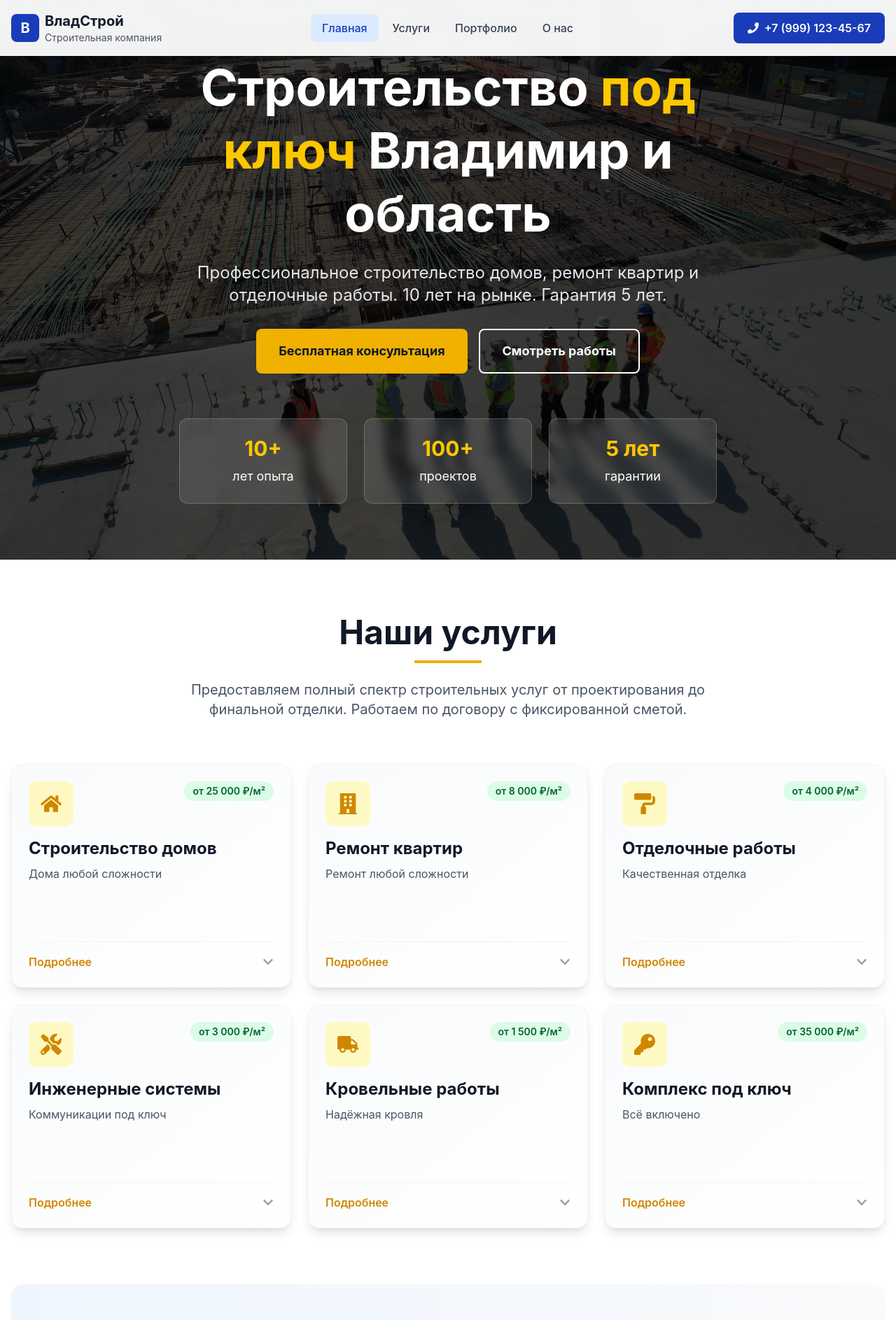
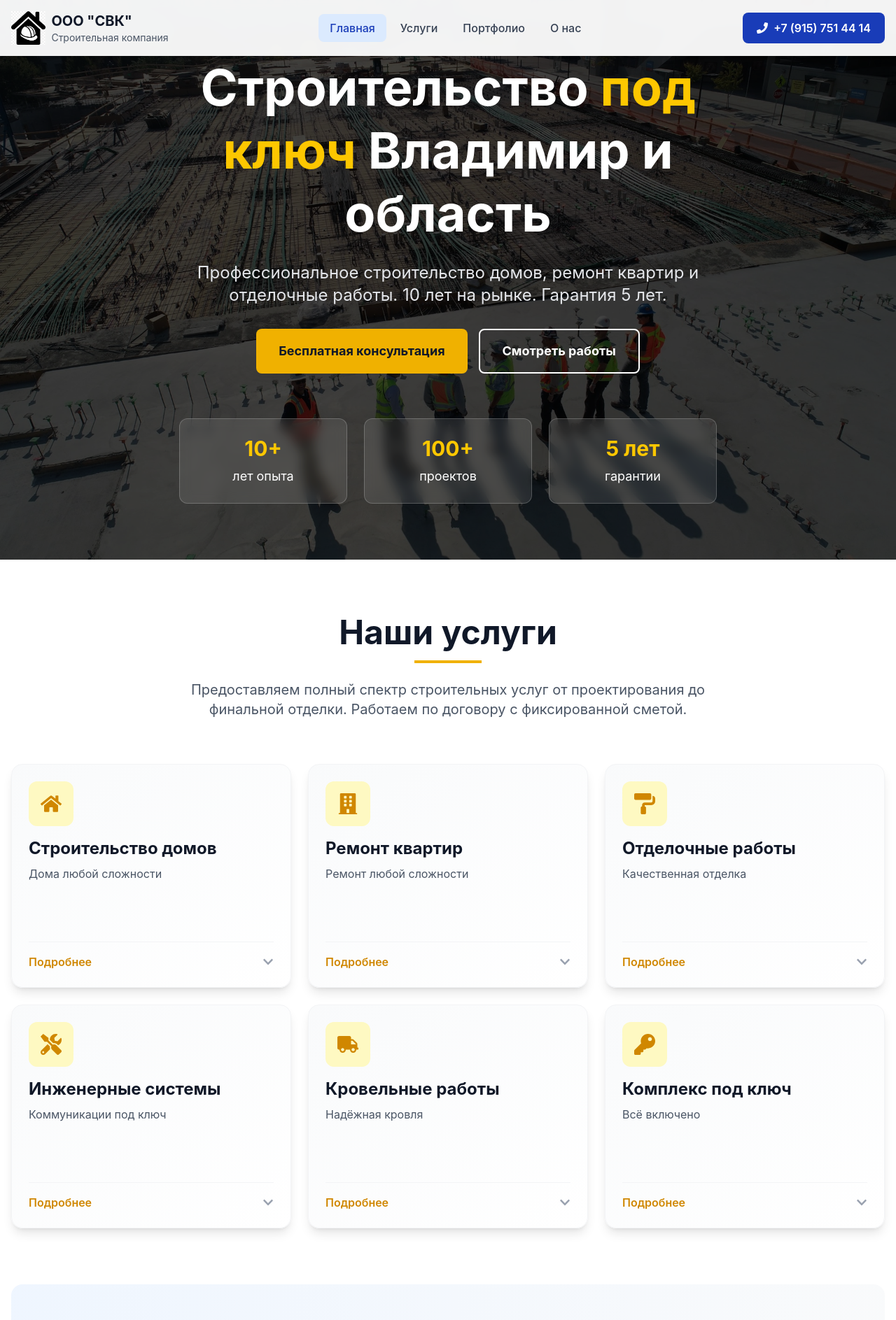
Before and after one commit to BogCsharp/stroy-partfolio, a React (Vite) app: page / in a window 1280 px wide. Shown: the top 1887 px of the page at 70% size. Built offline with nearby package versions, Linux system fonts and the light colour scheme.

Commit message:
Delete prices from Services,new number

```diff
--- a/index.html
+++ b/index.html
@@ -3,7 +3,7 @@
   <head>
     <meta charset="UTF-8" />
 <link rel="icon" type="image/png" href="/favicon.png" />    <meta name="viewport" content="width=device-width, initial-scale=1.0" />
-    <title>ВладСтрой</title>
+    <title>ООО "СВК"</title>
   </head>
   <body>
     <div id="root"></div>
--- a/src/components/Header.jsx
+++ b/src/components/Header.jsx
@@ -73,11 +73,13 @@ const Header = () => {
             className="flex items-center space-x-2 cursor-pointer group"
             onClick={() => scrollTo('home')}
           >
-            <div className="w-10 h-10 bg-blue-800 rounded-lg flex items-center justify-center group-hover:bg-blue-900 transition-colors duration-200">
-              <span className="text-white font-bold text-xl">В</span>
-            </div>
+            <img
+    src="/public/favicon.webp"
+    alt="СВК Строительная компания"
+    className="h-12 w-auto"
+  />
             <div>
-              <h1 className="text-xl font-bold text-gray-900">ВладСтрой</h1>
+              <h1 className="text-xl font-bold text-gray-900">ООО "СВК"</h1>
               <p className="text-sm text-gray-600">Строительная компания</p>
             </div>
           </div>
@@ -106,7 +108,7 @@ const Header = () => {
               className="flex items-center space-x-2 bg-blue-800 text-white px-5 py-2.5 rounded-lg hover:bg-blue-900 transition-all duration-200 hover:scale-105 active:scale-95"
             >
               <FaPhone />
-              <span className="font-semibold">+7 (999) 123-45-67</span>
+              <span className="font-semibold">+7 (915) 751 44 14</span>
             </a>
           </div>
 
--- a/src/components/Services.jsx
+++ b/src/components/Services.jsx
@@ -26,8 +26,8 @@ const Services = () => {
         'Газобетонные дома',
         'Деревянные срубы',
         'Монолитные конструкции'
-      ],
-      price: 'от 25 000 ₽/м²'
+      ]
+      // price удалён
     },
     {
       id: 2,
@@ -41,8 +41,7 @@ const Services = () => {
         'Косметический ремонт',
         'Черновая отделка',
         'Перепланировка'
-      ],
-      price: 'от 8 000 ₽/м²'
+      ]
     },
     {
       id: 3,
@@ -56,8 +55,7 @@ const Services = () => {
         'Укладка плитки',
         'Монтаж потолков',
         'Установка окон и дверей'
-      ],
-      price: 'от 4 000 ₽/м²'
+      ]
     },
     {
       id: 4,
@@ -71,8 +69,7 @@ const Services = () => {
         'Отопление и вентиляция',
         'Кондиционирование',
         'Умный дом'
-      ],
-      price: 'от 3 000 ₽/м²'
+      ]
     },
     {
       id: 5,
@@ -86,8 +83,7 @@ const Services = () => {
         'Профнастил',
         'Фальцевая кровля',
         'Ремонт кровли'
-      ],
-      price: 'от 1 500 ₽/м²'
+      ]
     },
     {
       id: 6,
@@ -101,8 +97,7 @@ const Services = () => {
         'Строительство',
         'Отделка',
         'Сдача объекта'
-      ],
-      price: 'от 35 000 ₽/м²'
+      ]
     }
   ];
 
@@ -128,19 +123,17 @@ const Services = () => {
             до финальной отделки. Работаем по договору с фиксированной сметой.
           </p>
         </div>
-{/* Список услуг - РЕШЕНИЕ С АБСОЛЮТНЫМ ПОЗИЦИОНИРОВАНИЕМ */}
+
+        {/* Список услуг */}
         <div className="grid grid-cols-1 md:grid-cols-2 lg:grid-cols-3 gap-6">
           {services.map((service) => (
-    <div
-      key={service.id}
-      className="relative" // Добавляем relative для позиционирования
-    >
-      {/* Основная карточка - ВСЕГДА ОДИНАКОВОЙ ВЫСОТЫ */}
+            <div key={service.id} className="relative">
+              {/* Основная карточка */}
               <div
                 className={`bg-gradient-to-br from-gray-50 to-white rounded-2xl shadow-lg hover:shadow-2xl transition-all duration-300 overflow-visible border border-gray-100 ${
                   isServiceExpanded(service.id) ? 'ring-2 ring-yellow-500 z-10' : ''
                 }`}
-        style={{ height: '320px' }} // ФИКСИРОВАННАЯ ВЫСОТА!
+                style={{ height: '320px' }}
               >
                 {/* Верхняя часть карточки */}
                 <div
@@ -152,9 +145,7 @@ const Services = () => {
                       <div className="w-16 h-16 bg-yellow-100 rounded-xl flex items-center justify-center text-yellow-600">
                         {service.icon}
                       </div>
-              <span className="bg-green-100 text-green-800 text-sm font-semibold px-3 py-1 rounded-full">
-                {service.price}
-              </span>
+                      {/* Ценник УДАЛЁН */}
                     </div>
 
                     <h3 className="text-2xl font-bold text-gray-900 mb-2">
@@ -178,13 +169,11 @@ const Services = () => {
                   </div>
                 </div>
 
-        {/* Раскрывающийся контент - АБСОЛЮТНОЕ ПОЗИЦИОНИРОВАНИЕ */}
+                {/* Раскрывающийся контент */}
                 {isServiceExpanded(service.id) && (
                   <div
                     className="absolute left-0 right-0 top-full mt-4 z-20 animate-slideDown"
-            style={{
-              minHeight: '300px'
-            }}
+                    style={{ minHeight: '300px' }}
                   >
                     <div className="bg-white rounded-2xl shadow-2xl border border-gray-200 p-6">
                       <h4 className="font-bold text-gray-800 mb-3 text-lg">Что входит:</h4>
@@ -202,16 +191,14 @@ const Services = () => {
                           className="flex-1 bg-yellow-500 hover:bg-yellow-600 text-white font-medium py-2.5 px-4 rounded-lg transition duration-300 text-sm"
                           onClick={(e) => {
                             e.stopPropagation();
-
-    const message = `Здравствуйте! Интересует услуга: "${service.title}". ${service.price}. Хочу заказать консультацию.`;
+                            // Цена убрана из сообщения
+                            const message = `Здравствуйте! Интересует услуга: "${service.title}". Хочу заказать консультацию.`;
                             const username = 'nvmev';
-
                             window.open(`https://t.me/${username}?start=${encodeURIComponent(message)}`, '_blank');
                           }}
                         >
                           Заказать услугу
                         </button>
-
                       </div>
 
                       {/* Стрелка указывающая на карточку */}
@@ -225,7 +212,6 @@ const Services = () => {
             </div>
           ))}
         </div>
-
 
         {/* Дополнительная информация */}
         <div className="mt-20 bg-gradient-to-r from-blue-50 to-gray-50 rounded-2xl p-8 md:p-12">
@@ -247,13 +233,13 @@ const Services = () => {
           <div className="mt-8 text-center">
             <p className="text-gray-600 mb-6">
               Все работы выполняются в соответствии с ГОСТ и СНиП.
-              Предоставляем официальную гарантию 5 лет на все виды работ.
+              Предоставляем официальную гарантию на все виды работ.
             </p>
             <button
               className="inline-flex items-center bg-blue-600 hover:bg-blue-700 text-white font-bold py-3 px-8 rounded-lg transition duration-300 hover:scale-105 active:scale-95 cursor-pointer"
               onClick={() => {
                 const message = 'Здравствуйте! Хочу получить бесплатную консультацию по строительству. Перешёл с сайта stroydom.ru';
-    const username = 'stroydom_consultant'; // ЗАМЕНИ НА СВОЙ USERNAME
+                const username = 'stroydom_consultant';
                 window.open(`https://t.me/${username}?start=${encodeURIComponent(message)}`, '_blank');
               }}
             >
```
Lines whose indentation alone changed are shown as unchanged.
